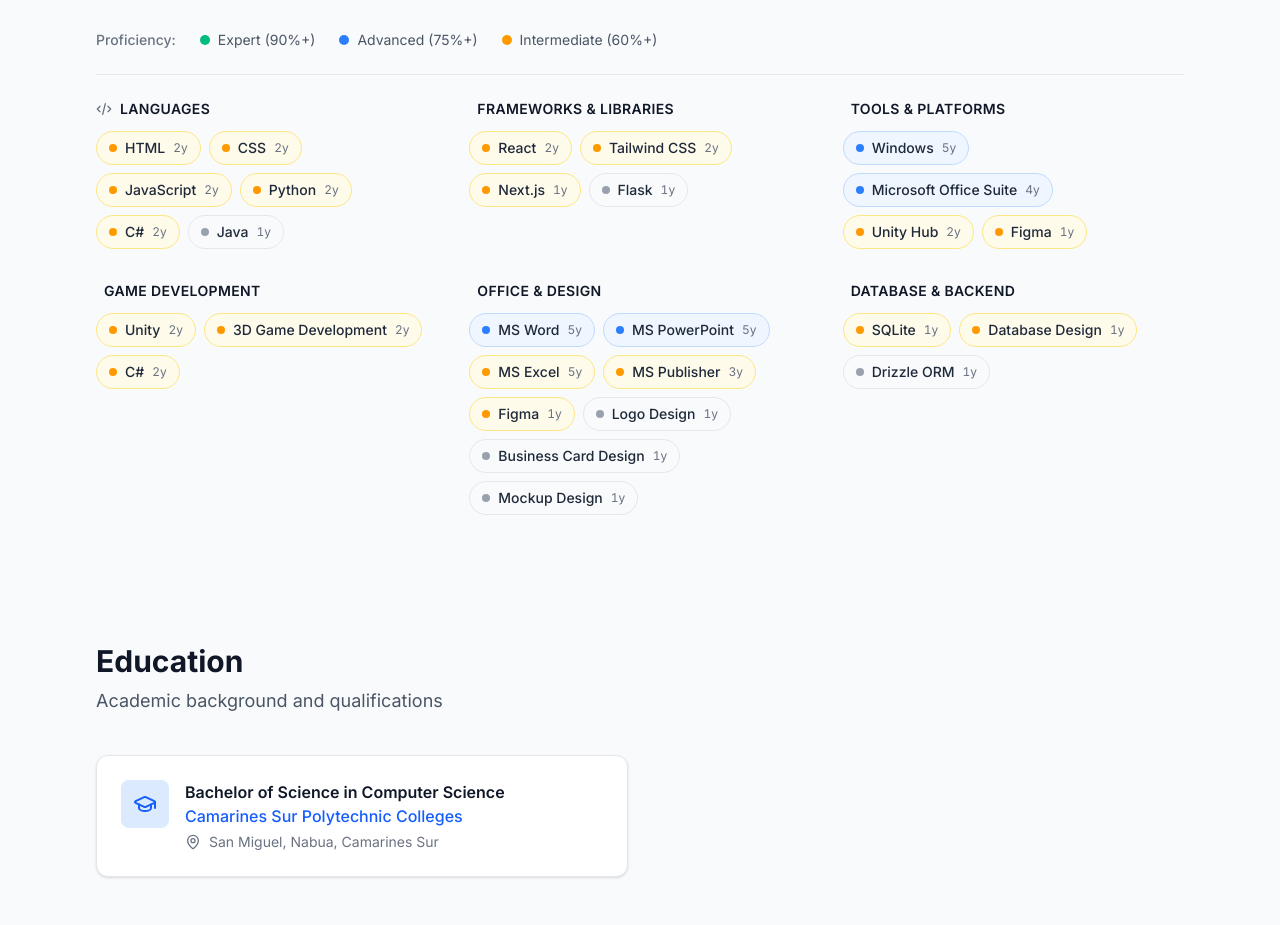
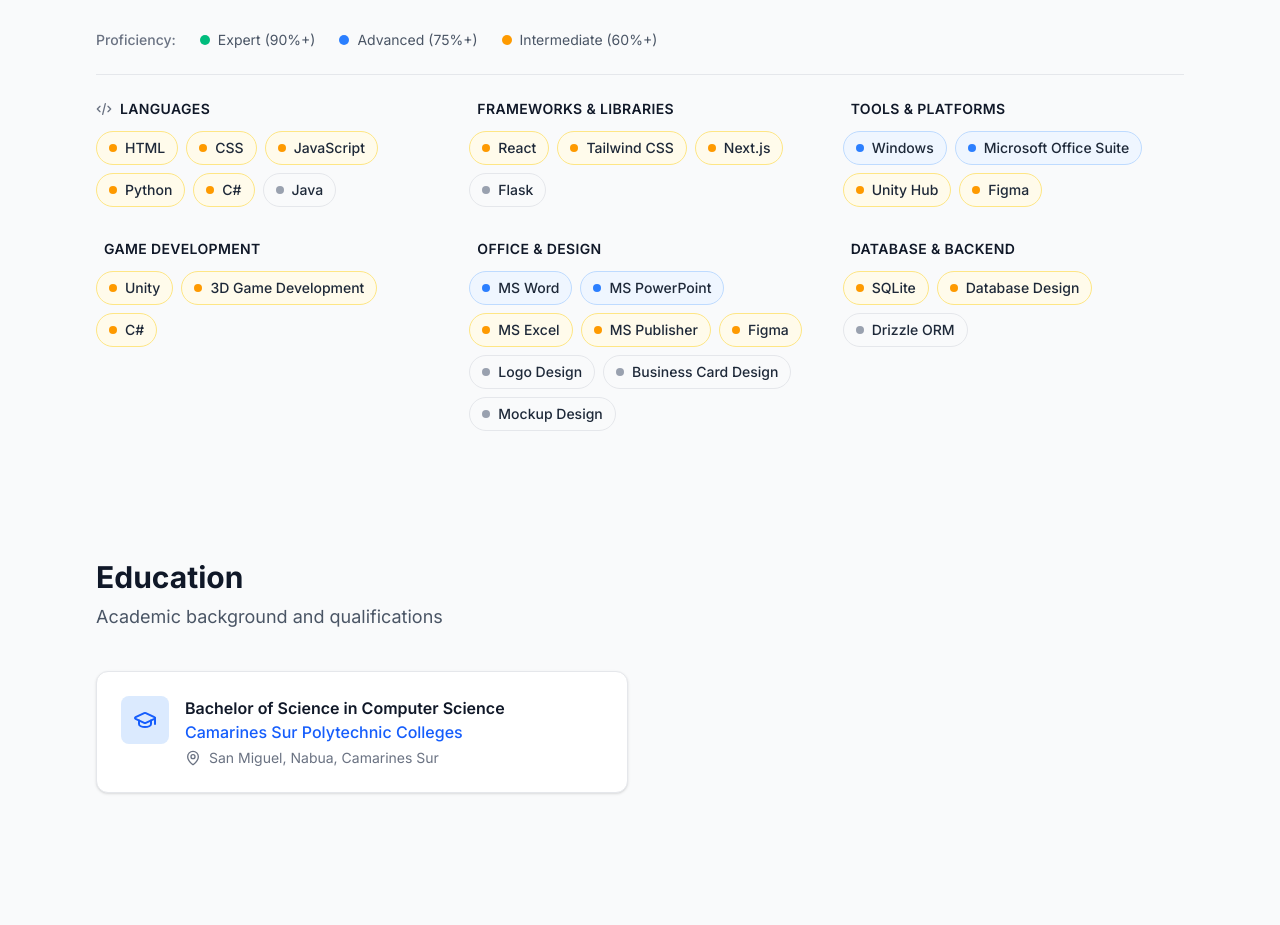
Before and after one commit to CaseinBrt/Portfolio, a Next.js app: page / in a window 1280 px wide. Shown: the part 1300-2225 px from the top of the page. Built offline with nearby package versions, Linux system fonts and the light colour scheme.

Commit message:
refactor(ui): remove years of experience from skill chips

```diff
--- a/src/components/resume/SkillsSection.tsx
+++ b/src/components/resume/SkillsSection.tsx
@@ -75,11 +75,6 @@
       <span className="font-medium text-gray-800 dark:text-gray-200 text-sm">
         {skill.name}
       </span>
-      {skill.yearsOfExperience && (
-        <span className="text-xs text-gray-500 dark:text-gray-400 tabular-nums">
-          {skill.yearsOfExperience}y
-        </span>
-      )}
     </motion.div>
   );
 }
```
